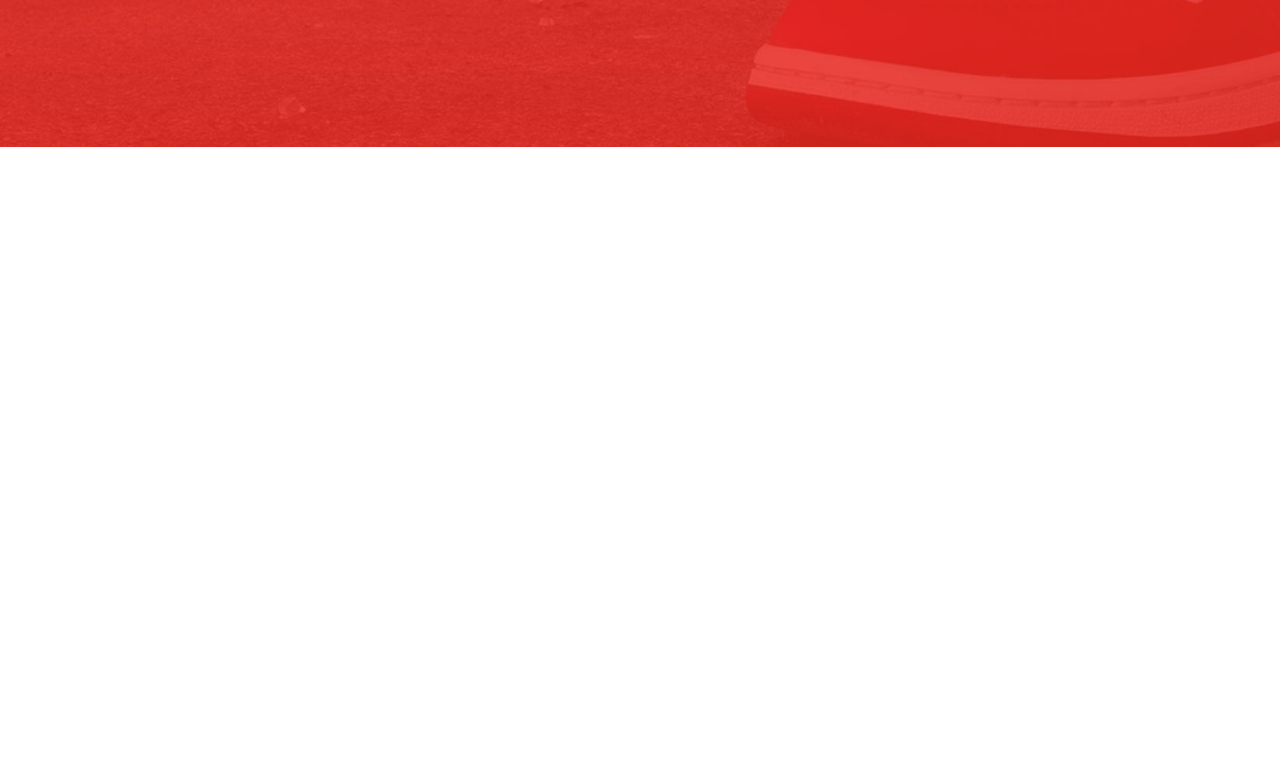
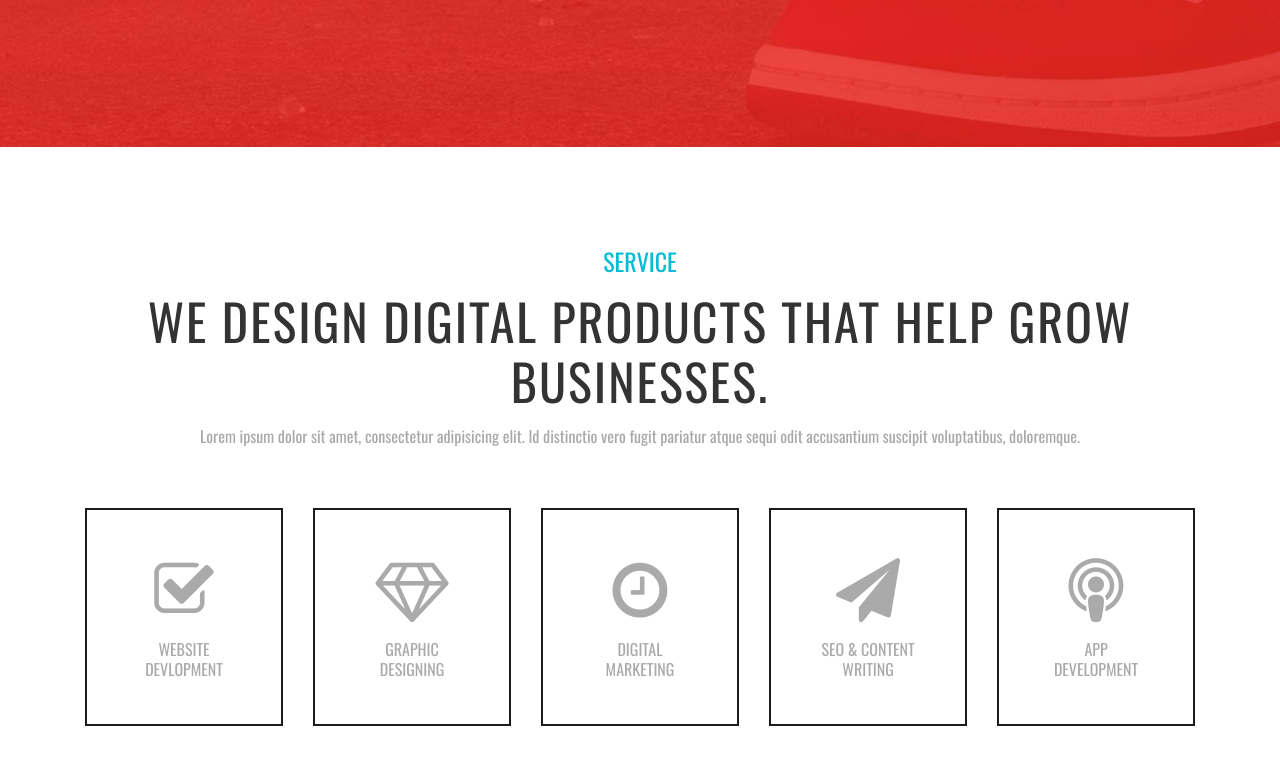
Before and after one commit to K1LROY/Nike-items-show-Website, a React (Create React App) app: page / in a window 1280 px wide. Shown: the part 693-1458 px from the top of the page. Built offline with nearby package versions, Linux system fonts and the light colour scheme.

Commit message:
Add Service Content

```diff
--- /dev/null
+++ b/src/components/contents/Service.js
@@ -0,0 +1,119 @@
+import React, { useEffect } from "react";
+import { Link } from "react-router-dom";
+import "../../styles/contents/service.css";
+import WOW from "wowjs";
+
+export default function Service() {
+  useEffect(() => {
+    new WOW.WOW({
+      live: false,
+    }).init();
+  }, []);
+  return (
+    <div class="service_section" id="second">
+      <div class="container">
+        <div class="row">
+          <div class="col-lg-12 text-center">
+            <h4 class="dark wow slideInDown" data-wow-duration="2s">
+              SERVICE
+            </h4>
+            <h2 class="sec_title wow bounceInLeft" data-wow-duration="2.2s">
+              WE DESIGN DIGITAL PRODUCTS THAT HELP GROW BUSINESSES.
+            </h2>
+
+            <p class="color_aaa">
+              Lorem ipsum dolor sit amet, consectetur adipisicing elit. Id
+              distinctio vero fugit pariatur atque sequi odit accusantium
+              suscipit voluptatibus, doloremque.
+            </p>
+          </div>
+        </div>
+
+        <div
+          class="row custom_column wow slideInRight"
+          data-wow-duration="2.5s"
+        >
+          <div class="col-lg-3 col-sm-4 col-md-3">
+            <Link to="#" class="box text-center">
+              <div class="flipper">
+                <div class="front">
+                  <i class="fa fa-check-square-o"></i>
+                  <h3>Website Devlopment</h3>
+                </div>
+
+                <div class="back">
+                  <i class="fa fa-check-square-o"></i>
+                  <h3>Website Devlopment</h3>
+                </div>
+              </div>
+            </Link>
+          </div>
+
+          <div class="col-lg-3 col-sm-4 col-md-3">
+            <Link to="#" class="box text-center">
+              <div class="flipper">
+                <div class="front">
+                  <i class="fa fa-diamond"></i>
+                  <h3>Graphic Designing</h3>
+                </div>
+
+                <div class="back">
+                  <i class="fa fa-diamond"></i>
+                  <h3>Graphic Designing</h3>
+                </div>
+              </div>
+            </Link>
+          </div>
+
+          <div class="col-lg-3 col-sm-4 col-md-3">
+            <Link to="#" class="box text-center">
+              <div class="flipper">
+                <div class="front">
+                  <i class="fa fa-clock-o"></i>
+                  <h3>Digital Marketing</h3>
+                </div>
+
+                <div class="back">
+                  <i class="fa fa-clock-o"></i>
+                  <h3>Digital Marketing</h3>
+                </div>
+              </div>
+            </Link>
+          </div>
+
+          <div class="col-lg-3 col-sm-4 col-md-3">
+            <Link to="#" class="box text-center">
+              <div class="flipper">
+                <div class="front">
+                  <i class="fa fa-paper-plane"></i>
+                  <h3>Seo &amp; Content Writing</h3>
+                </div>
+
+                <div class="back">
+                  <i class="fa fa-paper-plane"></i>
+                  <h3>Seo &amp; Content Writing</h3>
+                </div>
+              </div>
+            </Link>
+          </div>
+
+          <div class="col-lg-3 col-sm-4 col-md-3">
+            <Link to="#" class="box text-center">
+              <div class="flipper">
+                <div class="front">
+                  <i class="fa fa-podcast"></i>
+                  <h3>App Development</h3>
+                </div>
+
+                <div class="back">
+                  <i class="fa fa-podcast"></i>
+                  <h3>App Development</h3>
+                </div>
+              </div>
+            </Link>
+          </div>
+        </div>
+      </div>
+    </div>
+  );
+}
--- a/src/pages/Home.js
+++ b/src/pages/Home.js
@@ -1,4 +1,5 @@
 import React from "react";
+import Service from "../components/contents/Service";
 import Header from "../components/Header";
 import ProductHero from "../components/ProductHero";
 
@@ -7,6 +8,7 @@
     <div>
       <Header />
       <ProductHero />
+      <Service />
     </div>
   );
 }
--- /dev/null
+++ b/src/styles/contents/service.css
@@ -0,0 +1,119 @@
+.service_section {
+  color: #333;
+  padding: 100px 0px;
+}
+
+.dark {
+  color: #00bcd4;
+}
+
+.sec_title {
+  font-size: 50px;
+  line-height: 60px;
+  font-weight: 400;
+  letter-spacing: 2px;
+  text-transform: uppercase;
+  margin: 0 025px;
+  padding: 14px 0;
+  color: #333;
+}
+
+.color_aaa {
+  color: darkgray;
+}
+
+.row.custom_column .col-lg-3.col-sm-4.col-md-3 {
+  width: 20% !important;
+  flex: 0 0 20%;
+}
+
+.box {
+  display: inline-block;
+  position: relative;
+  width: 100%;
+  background: transparent;
+  perspective: 1000;
+  transform-style: preserve-3d;
+  transition: all ease 400ms;
+}
+
+.box .flipper {
+  transform-origin: 100% 213.5px;
+  margin-top: 60px;
+}
+
+.box .front i,
+.box .back i {
+  font-size: 64px;
+  line-height: 1;
+  color: #aaaaaa;
+  display: block;
+  margin-bottom: 17px;
+  transition: all ease 400ms;
+}
+
+.box .front h3,
+.box .back h3 {
+  font-size: 16px;
+  line-height: 20px;
+  font-weight: 400;
+  text-transform: uppercase;
+  color: #aaaaaa;
+  margin: 0;
+  transition: all ease 400ms;
+}
+
+.flipper {
+  transform: perspective(1000px);
+  transition: 0.6s;
+  transform-style: preserve-3d;
+  position: relative;
+}
+
+.front,
+.back {
+  backface-visibility: hidden;
+  transition: 0.6s;
+  transform-style: preserve-3d;
+  transform: rotateY(0deg);
+  position: absolute;
+  top: 0;
+  left: 0;
+}
+
+.front {
+  transform: rotateY(0deg);
+  -webkit-transform: rotateY(0deg);
+  -ms-transform: rotateY(0deg);
+  background: transparent;
+  z-index: 2;
+  border: 2px solid rgba(27, 27, 27, 1);
+  padding: 48px 45px 45px;
+  width: 100%;
+}
+
+.back {
+  background: #00bcd4;
+  transform: rotateY(-180deg);
+  position: relative;
+  padding: 48px 45px 45px;
+  border: 2px solid #00bcd4;
+  width: 100%;
+}
+
+.box:hover .front {
+  transform: rotateY(180deg);
+}
+
+.box:hover .back {
+  transform: rotateY(0deg);
+}
+
+.box .back h3,
+.box .back i {
+  color: white;
+}
+
+a.box.text-center {
+  text-decoration: none;
+}
```
